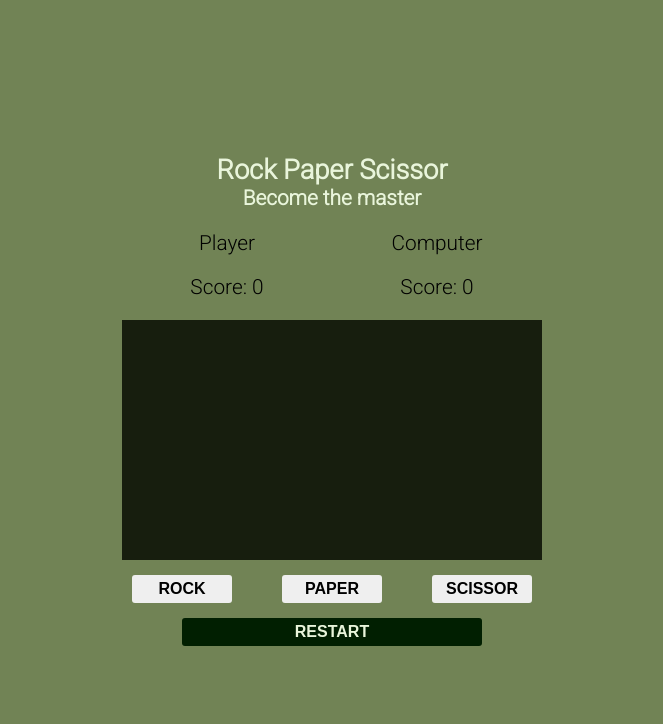
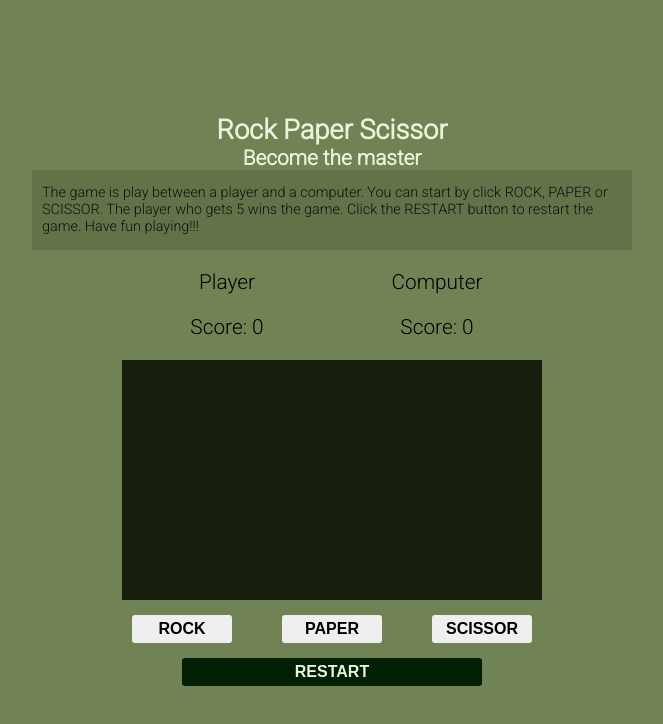
Before and after one commit to eskainah/TOP-Rock-Paper-Scissor, a plain HTML site: page index.html in a window 1280 px wide. Shown: the whole page, without its empty margins (268-931 px from the left). Drawn offline with Linux system fonts and the light colour scheme; a web font is replaced by a local one.

Commit message:
add the game instruction

```diff
--- a/index.html
+++ b/index.html
@@ -17,7 +17,15 @@
                 <p>Become the master</p>
             </div>
         </header>
+        <section class="instruction">
+            <p>
+              The game is play between a player and a computer.
+              You can start by click ROCK, PAPER or SCISSOR.
+              The player who gets 5 wins the game.
+              Click the RESTART button to restart the game. Have fun playing!!!
+            </p>
 
+        </section>
         <section class="info">
             <div class="player-info">
                 <p class="player">Player</p>
```
